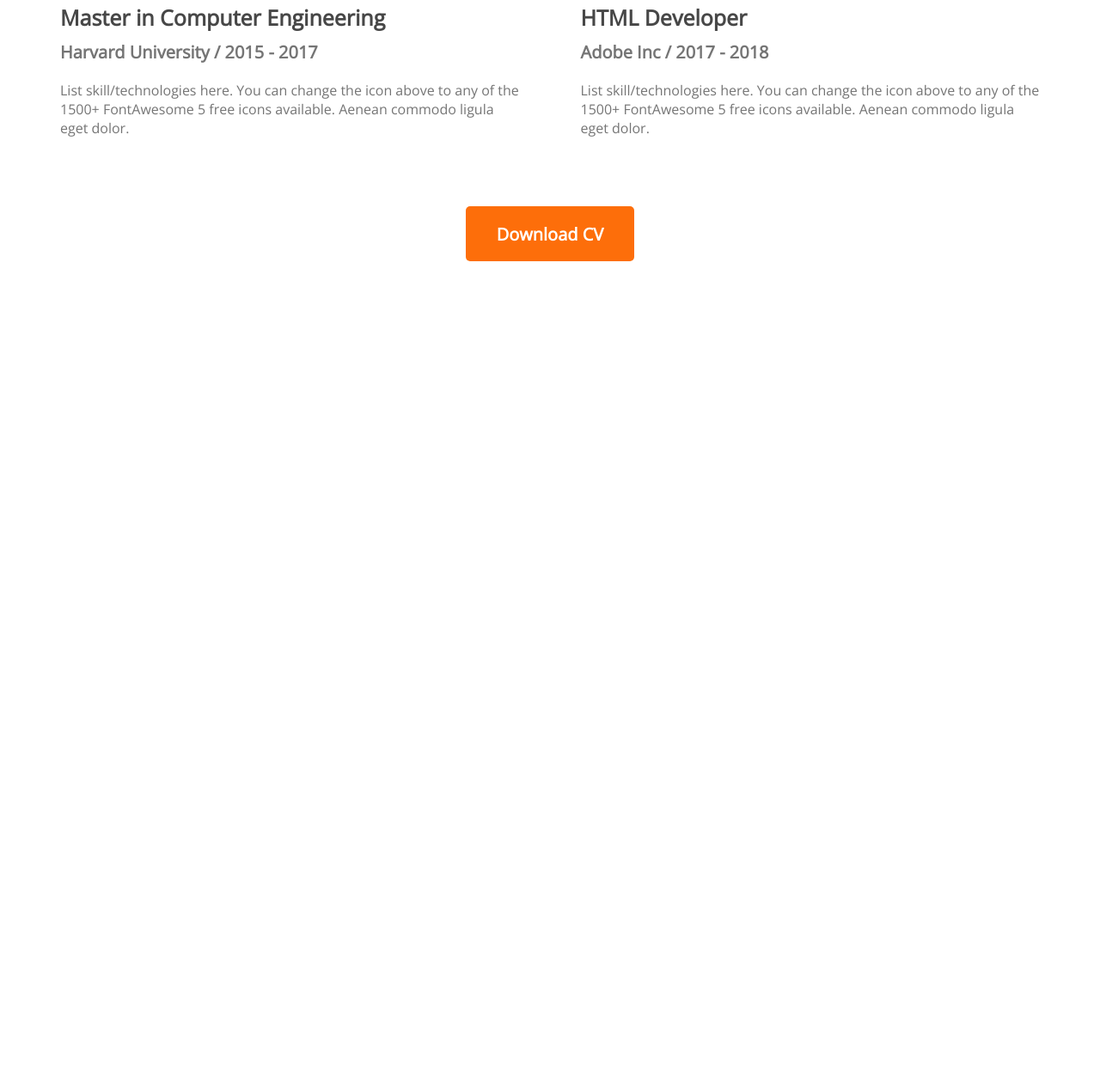
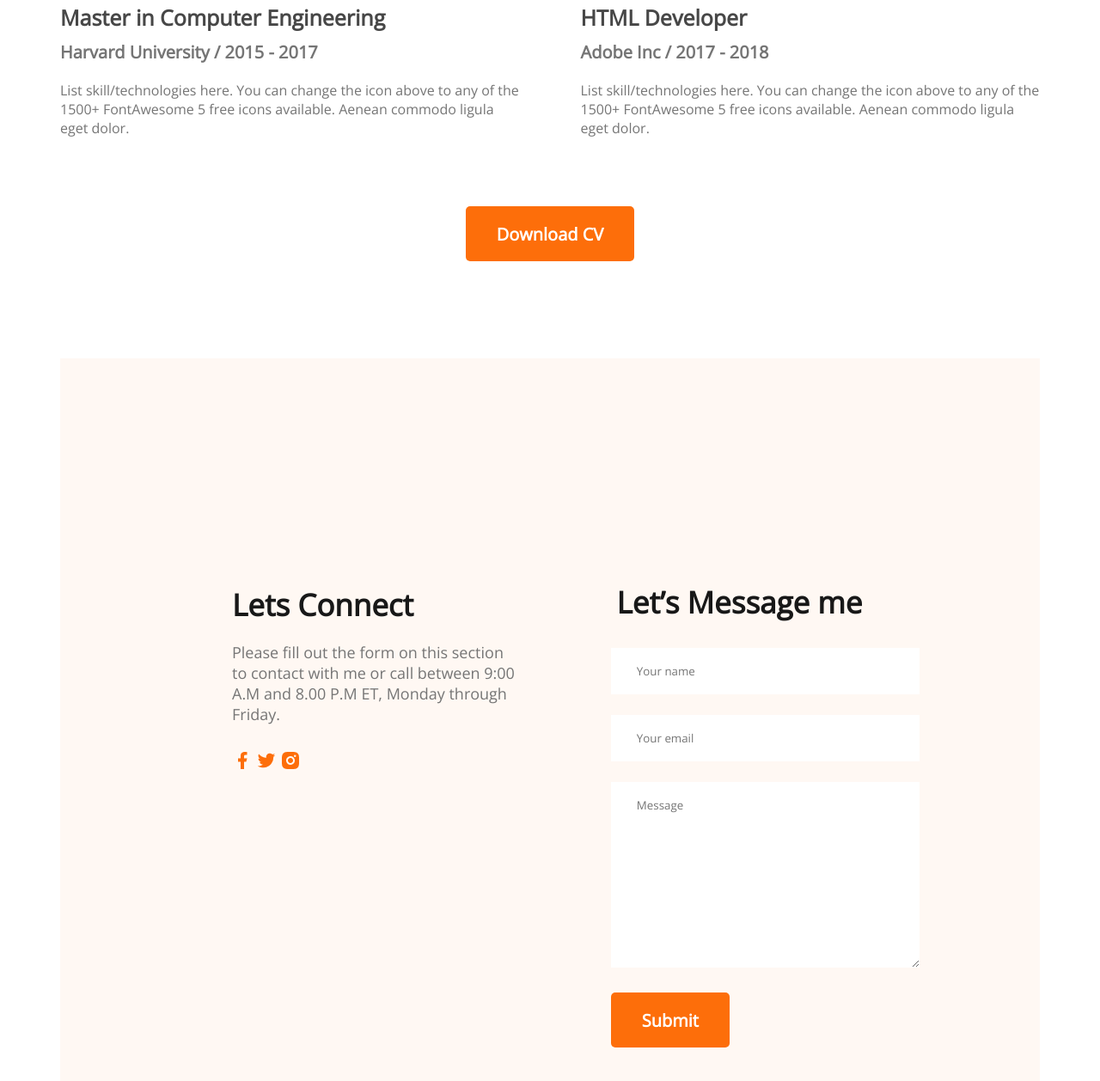
Before and after one commit to mdanamulhasan201/developer-portffolio, a plain HTML site: page index.html in a window 1280 px wide. Shown: the part 3092-4350 px from the top of the page at 86% size. Before the commit the page ends 3396 px from the top, so only its background shows below. Drawn offline with nearby package versions, Linux system fonts and the light colour scheme.

Commit message:
added contact form

```diff
--- a/index.html
+++ b/index.html
@@ -147,10 +147,38 @@
                 <button class="btn">Download CV</button>
             </div>
         </section>
+
+        <!-- contact section -->
+        <section class="contact">
+            <div>
+                <h3 class="section-tite">Lets Connect</h3>
+                <p class="section-description">Please fill out the form on this section to contact with me or call between 9:00 A.M and 8.00 P.M ET, Monday through Friday.</p>
+                <a href="">
+                    <img src="images/icons/facebook.png">
+                </a>
+                <a href="">
+                    <img src="images/icons/twitter.png">
+                </a>
+                <a href="">
+                    <img src="images/icons/insta.png">
+                </a>
+            </div>
+
+            <div>
+                <h3 class="section-title">Let’s Message me</h3>
+                <form>
+                    <input type="text" name="" id="" placeholder="Your name">
+                    <input type="email" name="" id="" placeholder="Your email">
+                    <textarea name="" id="" cols="30" rows="10" placeholder="Message"></textarea>
+
+                    <input class="btn" type="submit" value="Submit">
+                </form>
+            </div>
+
+        </section>
     </main>
 
     <footer>
-
     </footer>
 </body>
 </html>
--- a/style.css
+++ b/style.css
@@ -197,4 +197,35 @@ main{
 .resume-btn{
     margin-top: 50px;
     text-align: center;
+    margin-bottom: 113px;
 }
+
+/* contact styles */
+.contact{
+    display: flex;
+    gap: 110px;
+    background: #FFF8F3;
+    padding: 130px 200px;
+}
+.contact .section-tite{
+    font-weight: 700;
+    font-size: 35px;
+    color: #181818;
+    margin-bottom: 20px;
+    margin-top: 133px;
+
+}
+.contact .section-title{
+    text-align: center;
+}
+
+input[type="text"], input[type="email"], textarea{
+    margin-bottom: 24px;
+    border: 0;
+    width: 100%;
+    padding: 18px 30px;
+}
+
+.contact a{
+    text-decoration: none;
+}
```
